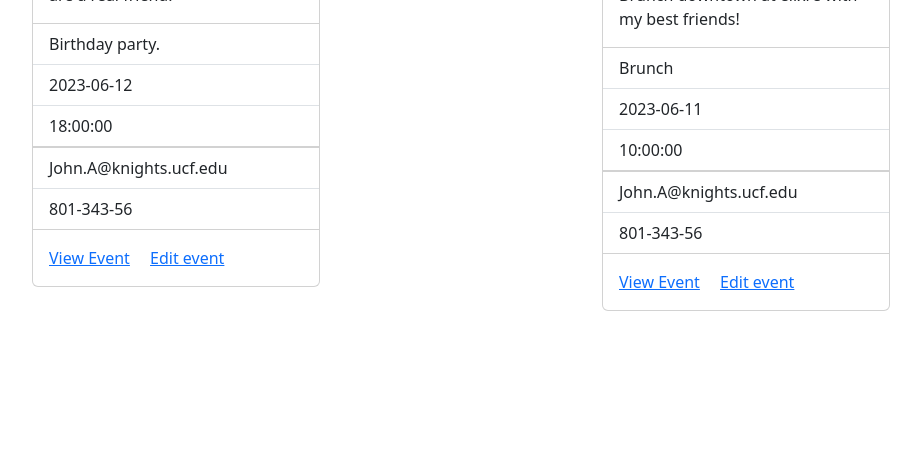
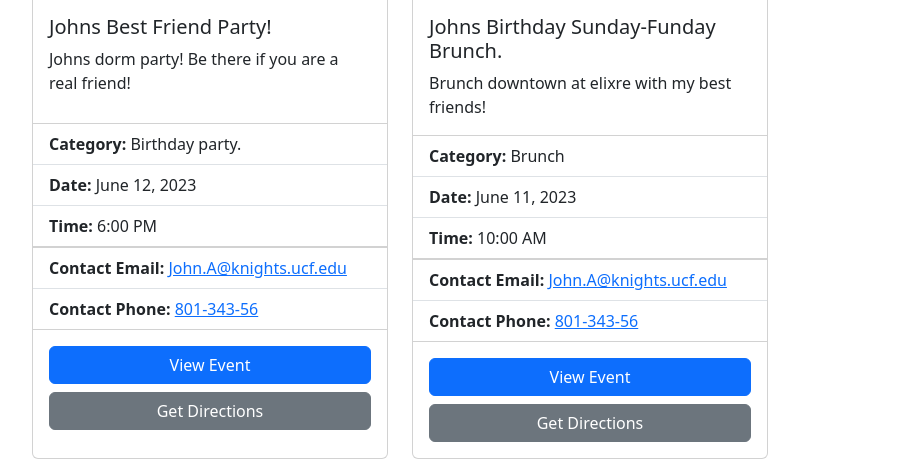
Before and after one commit to jl01128/UniversityEventSite, a PHP site: page /events/index.php in a window 1280 px wide. Shown: the part 454-913 px from the top of the page, without its empty margins (50-971 px from the left). Before the commit the page ends 765 px from the top, so only its background shows below. Run offline with PHP 8.4, Linux system fonts and the light colour scheme; a user stored in the database is signed in; data comes from the database, SQL or seed files in the repository; some libraries are stand-ins or nearby versions.

Commit message:
Cleanup events page.

```diff
--- a/src/events/create_event.php
+++ b/src/events/create_event.php
@@ -123,8 +123,7 @@ $userRsos = orgs_get_user_orgs_admin($universityId, $userId);
                 <div class="container px-1 px-sm-5 mx-auto mt-2">
                     <div class="d-flex justify-content-center">
                         <label for="appt">Start Time:&nbsp;</label>
-                        <input type="time" id="time" name="time"
-                               min="06:00" max="18:00" required>
+                        <input type="time" id="time" name="time" required>
                     </div>
                 </div>
                 <div class="mt-2 d-flex justify-content-center">
--- a/src/events/index.php
+++ b/src/events/index.php
@@ -8,6 +8,7 @@ $university_id = $_SESSION["user_universityid"];
 
 // Fetch RSOs for the user's university
 $events = events_get_all_events($university_id);
+$university = university_get_university($university_id);
 ?>
 
     <script>
@@ -39,6 +40,7 @@ $events = events_get_all_events($university_id);
     <script async defer src="https://maps.googleapis.com/maps/api/js?key=AIzaSyCBCmCpSOa0IWY9r2vSabM7nC5mbUSe9zU&callback=initMap"></script>
 
     <div class="container">
+        <h1 class="text-center mt-4 mb-4"><?= $university["Name"]; ?> Events</h1>
         <div class="row">
             <?php foreach ($events as $event) { ?>
                 <?php
@@ -48,32 +50,48 @@ $events = events_get_all_events($university_id);
                 if (($event["EventType"] === 'private' && $event["UniversityID"] !== $university_id) || ($event["EventType"] !== 'rso' && !$event["Approved"])) {
                     continue;
                 }
+
+                //Make format variables
+                $date = new DateTime($event["Date"]);
+                $formatted_date = $date->format('F j, Y');
+                $time = new DateTime($event["Time"]);
+                $formatted_time = $time->format('g:i A');
+                $google_maps_url = "https://maps.google.com/?q={$location['Latitude']},{$location['Longitude']}";
                 ?>
-                <div class="col">
+
+                <div class="col-md-4 event-card">
                     <?php
                     if ($event["EventType"] == 'rso' || orgs_check_membership($university_id, $event["RSOID"], $user_id) || $event["EventType"] === 'public' || $event["EventType"] === 'private') : ?>
-                        <div class="card" style="width: 18rem;">
-                            <div class="mt-2 d-flex justify-content-center">
-                                <div id="map<?= $event['EventID'] ?>" style="width: 100%; height: 300px;"></div>
-                            </div>
+                        <div class="card h-100">
+                            <div id="map<?= $event['EventID'] ?>" style="width: 100%; height: 300px;"></div>
                             <div class="card-body">
                                 <h5 class="card-title"><?= $event["Name"]; ?></h5>
                                 <p class="card-text"><?= $event["Description"]; ?></p>
                             </div>
                             <ul class="list-group list-group-flush">
-                                <li class="list-group-item"><?= $event["Category"]; ?></li>
-                                <li class="list-group-item"><?= $event["Date"]; ?></li>
-                                <li class="list-group-item"><?= $event["Time"]; ?></li>
+                                <li class="list-group-item">
+                                    <strong>Category:</strong> <?= $event["Category"]; ?>
+                                </li>
+                                <li class="list-group-item">
+                                    <strong>Date:</strong> <?= $formatted_date; ?>
+                                </li>
+                                <li class="list-group-item">
+                                    <strong>Time:</strong> <?= $formatted_time ?>
+                                </li>
                             </ul>
                             <ul class="list-group list-group-flush">
-                                <li class="list-group-item"><?= $event["ContactEmail"]; ?></li>
-                                <li class="list-group-item"><?= $event["ContactPhone"]; ?></li>
+                                <li class="list-group-item">
+                                    <strong>Contact Email:</strong>
+                                    <a href="mailto:<?= $event["ContactEmail"];?>"><?= $event["ContactEmail"];?></a>
+                                </li>
+                                <li class="list-group-item">
+                                    <strong>Contact Phone:</strong>
+                                    <a href="tel:<?= $event["ContactPhone"];?>"><?= $event["ContactPhone"];?></a>
+                                </li>
                             </ul>
                             <div class="card-body">
-                                <a href="/events/view_event.php?id=<?= $event["EventID"] ?>" class="card-link">View
-                                    Event</a>
-                                <a href="/events/edit_event.php?id=<?= $event["EventID"] ?>" class="card-link">Edit
-                                    event</a>
+                                <a href="/events/view_event.php?id=<?= $event["EventID"] ?>" class="btn btn-primary w-100 mb-2">View Event</a>
+                                <a href="<?= $google_maps_url ?>" target="_blank" class="btn btn-secondary w-100">Get Directions</a>
                             </div>
                         </div>
                     <?php endif; ?>
```
